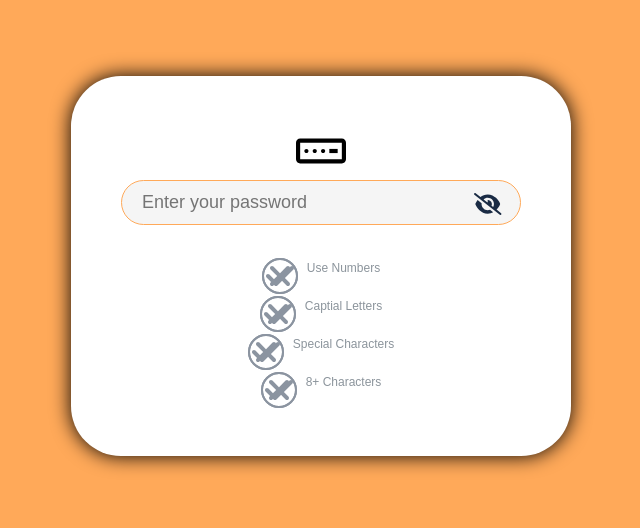
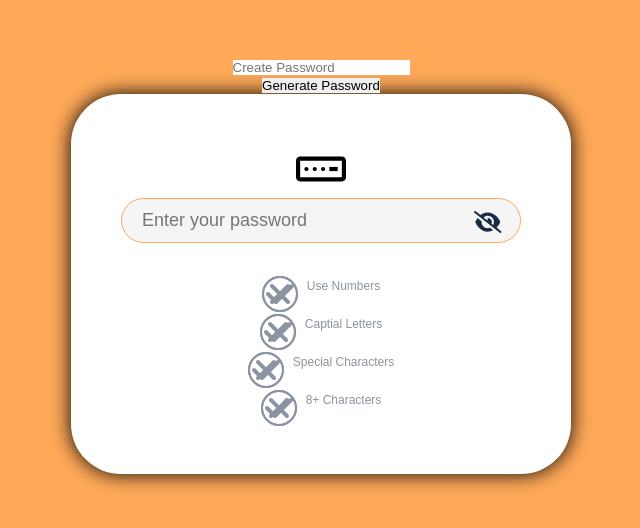
Before and after one commit to ksapru/CS411-PasswordManger, a React (Create React App) app in the folder pas/: page / in a window 1280 px wide. Shown: the part 134-662 px from the top of the page, without its empty margins (319-959 px from the left). Built offline with nearby package versions, Linux system fonts and the light colour scheme.

Commit message:
Update App.js

```diff
--- a/pas/src/App.js
+++ b/pas/src/App.js
@@ -8,6 +8,9 @@ import { CgPassword } from "react-icons/cg"
 import { FontAwesomeIcon } from "@fortawesome/react-fontawesome"
 import { faTimes, faCheck, faEye, faEyeSlash } from "@fortawesome/free-solid-svg-icons";
 import React, { useState, showHide } from "react";
+import { Button } from 'react-bootstrap';
+
+
 
 
 export default function App() {
@@ -77,12 +80,26 @@ export default function App() {
 
   };
 
+  function makeid(length) {
+    var no = Math.random().toString(36).slice(-8);
+    console.log(Math.random().toString(36).slice(-8));
+
+  }
+
+
 
 
 
   return (
     <div className="App">
+      <div className="cont1">
+        <input type="text" name = "" placeholder='Create Password' readonly=''></input>
+        <br/>
+        <Button onClick={()=>makeid()}> Generate Password</Button>
+        </div>
+
       <div className="container">
+
 
       <CgPassword size="50px"/>
         <input
```
